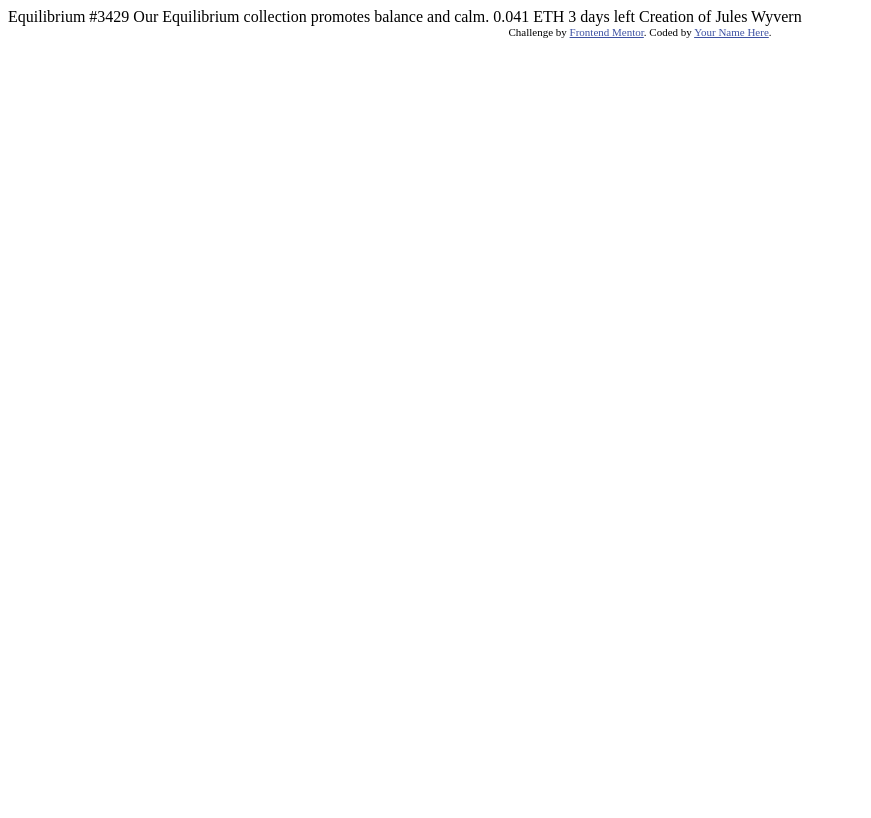
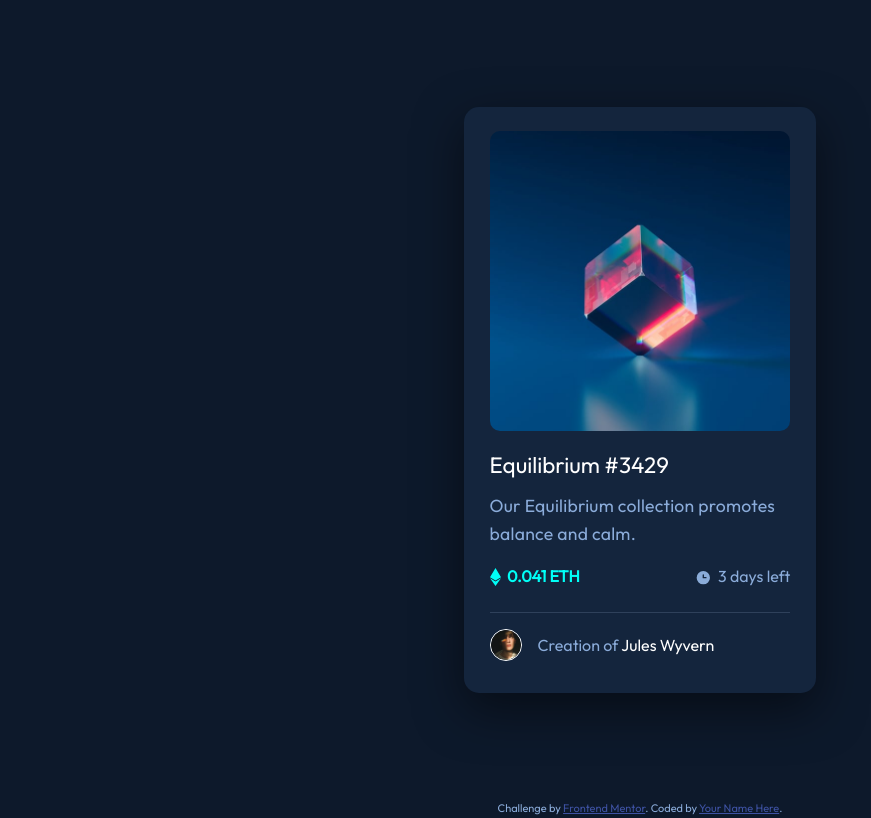
Before and after one commit to sillysavant/NFT-preview-card, a plain HTML site: page index.html in a window 1280 px wide. Shown: the whole page, without its empty margins (0-871 px from the left). Drawn offline with Linux system fonts and the light colour scheme.

Commit message:
Commit CSS

```diff
--- a/index.html
+++ b/index.html
@@ -6,24 +6,45 @@
 
   <link rel="icon" type="image/png" sizes="32x32" href="./images/favicon-32x32.png">
 
+  <link rel="stylesheet" href="styles.css">
+
+  <link rel="stylesheet" href="https://fonts.googleapis.com/css?family=Outfit"/>
+
   <title>Frontend Mentor | NFT preview card component</title>
-
-  <!-- Feel free to remove these styles or customise in your own stylesheet 👍 -->
-  <style>
-    .attribution { font-size: 11px; text-align: center; }
-    .attribution a { color: hsl(228, 45%, 44%); }
-  </style>
 </head>
 <body>
 
-  Equilibrium #3429
+  <main class="container">
+    <section class="card">
+      <div class="image">
+        <img src="images/image-equilibrium.jpg" class="mainimage">
+        <div class="overlay"></div>
+        <img src="images/icon-view.svg" class="view">
+      </div>
 
-  Our Equilibrium collection promotes balance and calm.
+      <div class="text">
+        <h1>Equilibrium #3429</h1>
 
-  0.041 ETH
-  3 days left
+        <p class="description">Our Equilibrium collection promotes balance and calm.</p>
 
-  Creation of Jules Wyvern
+        <div class="detail">
+          <div class="info">
+            <img src="images/icon-ethereum.svg" class="icon">
+            <span class="eth">0.041 ETH</span>
+          </div>
+          <div class="info">
+            <img src="images/icon-clock.svg" class="icon">
+            <span class="time">3 days left</span>
+          </div>
+        </div>
+
+        <div class="creator">
+          <img src="images/image-avatar.png" class="avatar">
+          <p class="credit">Creation of <span class="name">Jules Wyvern</span></p>
+        </div>
+      </div>
+    </section>
+  </main>
 
   <div class="attribution">
     Challenge by <a href="https://www.frontendmentor.io?ref=challenge" target="_blank">Frontend Mentor</a>.
--- /dev/null
+++ b/styles.css
@@ -0,0 +1,156 @@
+.attribution {
+    font-size: 11px;
+    text-align: center;
+}
+.attribution a {
+    color: hsl(228, 45%, 44%);
+}
+
+*{
+    margin: 0;
+    padding: 0;
+    box-sizing: border-box;
+}
+
+body{
+    background-color: hsl(217, 54%, 11%);
+    font-family: "Outfit", serif;
+    color: hsl(215, 51%, 70%);
+    font-weight: 300;
+    line-height: 1.6;
+}
+
+.container{
+    height: 100vh;
+    display: flex;
+    justify-content: center;
+    align-items: center;
+}
+
+.card{
+    background-color: hsl(216, 50%, 16%);
+    width: min(87.5%, 22rem);
+    margin: 9.5rem auto;
+    border-radius: 15px;
+    padding: 1.5rem 1.6rem 2rem;
+    box-shadow: 0 1rem 3rem rgba(0, 0, 0, 0.5);
+}
+
+.image{
+    position: relative;
+    margin: 0 auto;
+    width: 100%;
+    max-width: 300px;
+}
+
+.mainimage{
+    display: block;
+    max-width: 300px;
+    width: 100%;
+    height: auto;
+    border-radius: 10px;
+}
+
+.overlay{
+    position: absolute;
+    top: 0;
+    bottom: 0;
+    left: 0;
+    right: 0;
+    height: 100%;
+    width: 100%;
+    opacity: 0;
+    background-color: hsl(178, 100%, 50%);
+    border-radius: 10px;
+}
+
+.view{
+    position: absolute;
+    top: 50%;
+    left: 50%;
+    transform: translate(-50%, -50%);
+    text-align: center;
+    display: none;
+}
+
+.image:hover .overlay{
+    opacity: 0.4;
+    cursor: pointer;
+}
+
+.image:hover .overlay + .view{
+    display: block;
+}
+
+h1{
+    color: hsl(0, 0%, 100%);
+    font-size: 1.4rem;
+    font-weight: 400;
+    margin: 1.1rem 0 0.5rem;
+}
+
+h1:hover{
+    color:hsl(178, 100%, 50%);
+    cursor: pointer;
+}
+
+.description{
+    font-size: 1.1rem;
+    letter-spacing: 0.015rem;
+    font-weight: 300;
+    margin-bottom: 1rem;
+}
+
+.detail{
+    display: flex;
+    justify-content: space-between;
+    margin: 1rem 0 1.4rem;
+}
+
+.info{
+    display: flex;
+    align-items: center;
+}
+
+.eth{
+    color:hsl(178, 100%, 50%);
+    font-weight: 600;
+}
+
+.icon{
+    margin-right: 0.4rem;
+}
+
+.creator{
+    display: flex;
+    border-top: 1px solid hsl(215, 32%, 27%);
+    padding-top: 1rem;
+    align-items: center;
+}
+
+.avatar{
+    border: 1px solid hsl(0, 0%, 100%);
+    border-radius: 50%;
+    width: 2rem;
+    height: auto;
+    margin-right: 1rem;
+}
+
+.credit{
+    font-weight: 300;
+}
+
+.name{
+    color:hsl(0, 0%, 100%);
+}
+
+.name:hover{
+    color:hsl(178, 100%, 50%);
+    cursor: pointer;
+}
+
+@media screen and (max-width: 375px) {
+    .detail {
+      flex-direction: column;
+    }
+}
```
